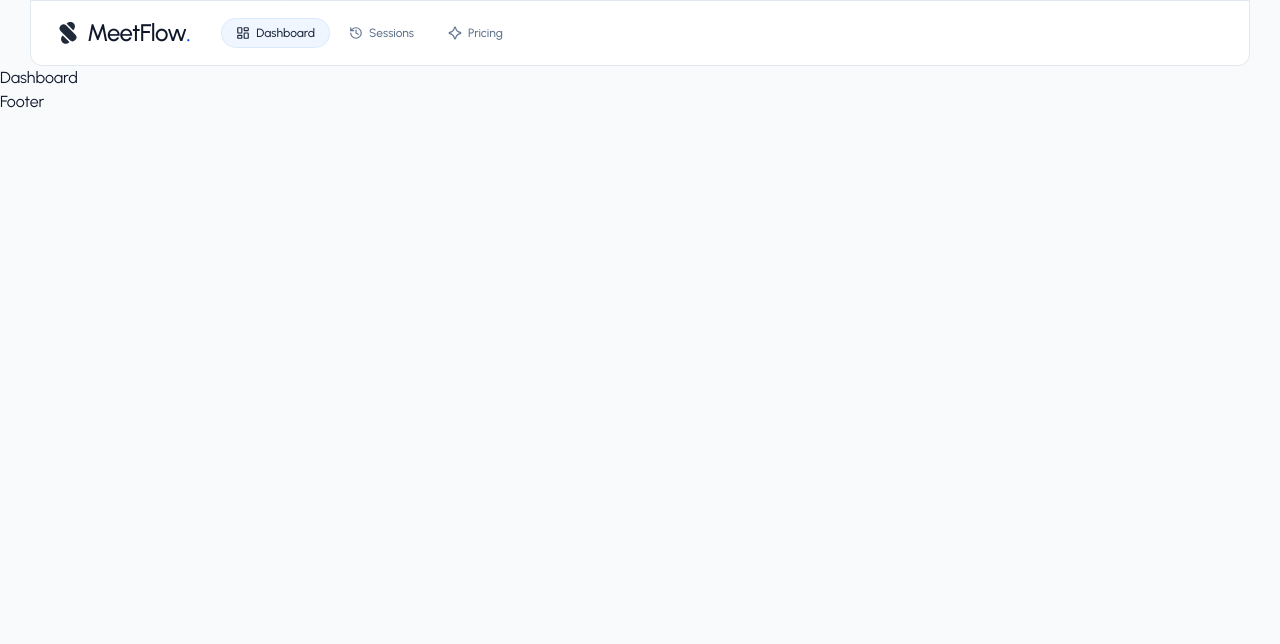
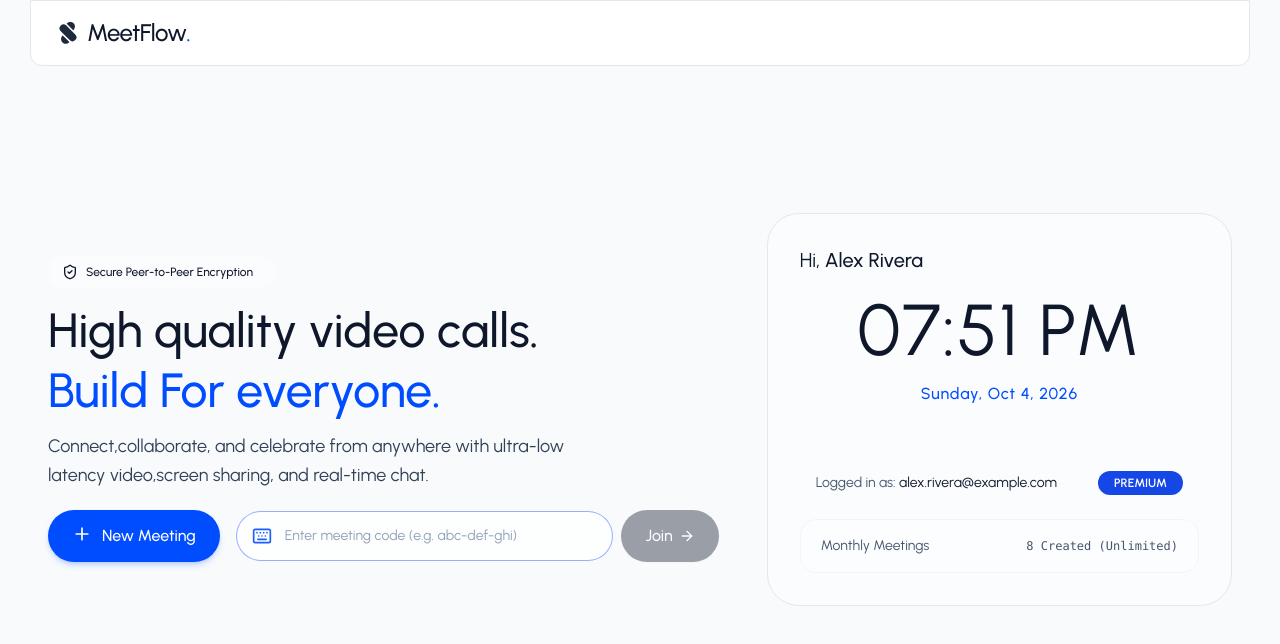
Before and after one commit to TusharChakravarti/MeetFlow, a React (Vite) app in the folder client/: page /dashboard in a window 1280 px wide. Shown: the top 644 px of the page. Built offline with nearby package versions, Linux system fonts and the light colour scheme; no server answers.

Commit message:
created dashboard Ui

```diff
--- a/client/package.json
+++ b/client/package.json
@@ -10,6 +10,7 @@
     "preview": "vite preview"
   },
   "dependencies": {
+    "@clerk/clerk-react": "^5.61.10",
     "@clerk/react": "^6.17.6",
     "@tailwindcss/vite": "^4.3.3",
     "lucide-react": "^1.51.0",
--- a/client/src/components/Footer.jsx
+++ b/client/src/components/Footer.jsx
@@ -1,8 +1,11 @@
+
 import React from 'react'
 
 const Footer = () => {
-  return (
-    <div>Footer</div>
+return (
+  <footer className='w-full max-w-305 mx-auto bg-white/10 backdrop-blur xl:rounded-t-xl px-6 py-4 text-center'>
+  <p className='text-xs font-medium text-white'>© 2026 Meetflow. All Rights Reserved.</p>
+  </footer>
   )
 }
 
--- a/client/src/components/Navbar.jsx
+++ b/client/src/components/Navbar.jsx
@@ -2,9 +2,11 @@
 import { dummyUser } from '../assets/asset'
 import { Link, useLocation } from 'react-router-dom'
 import {AstroidIcon, HistoryIcon, LayoutDashboardIcon} from 'lucide-react'
+import {UserButton, useUser} from '@clerk/react'
 
 const Navbar = () => {
-    const {isSignedIn,user} = {user:dummyUser,isSignedIn:true}
+     const {isSignedIn,user} = useUser()
+   // {user:dummyUser,isSignedIn:true}
     const location  = useLocation()
     const userName = user?.fullName||user?.firstName || user?.primaryEmailAddress?.emailAddress?.split("@")[0]||"U ser"
 
@@ -49,9 +51,13 @@
     {
         isSignedIn && (
             <div className='flex items-center gap-4 '>
-             <Link to= "/sessions" className='md:hidden ' >
+             <Link to= "/sessions" className='md:hidden text-xs font-medium text-slate-600 hover:text-primary flex items-center gap-1 ' >
+               <HistoryIcon className='w-4 h-4'/>
+               Sessions
+             </Link>
+             <span className='font-medium hidden sm:inline tracking-wide text-sm text-slate-700'>Welcome, {userName}</span>
+                 <UserButton />
 
-             </Link>
             </div>
         )
     }
--- a/client/src/pages/Dashboard.jsx
+++ b/client/src/pages/Dashboard.jsx
@@ -1,8 +1,153 @@
-import React from 'react'
+import { useAuth, useUser } from '@clerk/react';
+import { ArrowRight, ArrowRightIcon, Keyboard, KeyboardIcon, PlusIcon, ShieldCheckIcon } from 'lucide-react';
+import React, { useEffect, useState } from 'react'
+import { dummyStats, dummyUser } from '../assets/asset';
+import { useNavigate } from 'react-router-dom';
+import toast from "react-hot-toast"
+const Dashboard = () => {
+ const user = dummyUser;
+ const userName = user.fullName;
+ const userEmail = user.primaryEmailAddress.emailAddress
+ const navigate  = useNavigate()
+ const [isCreating,setIsCreating] = useState(false)
+ const [currentTime,setCurrentTime] = useState(new Date())
+ const stats = dummyStats;
+  const [joinId,setJoinId] = useState("")
 
-const Dashboard = () => {
+ useEffect(()=>{
+  const timer  = setInterval(()=>setCurrentTime(new Date()),1000);
+  return ()=>clearInterval(timer)
+ },[])
+
+ const handleCreateMeeting = ()=>{
+  setIsCreating(true)
+  const chars = "abcdefghijklmnopqrstuvwxyz"
+  const seg = ()=>Array.from({length:3},()=>chars[Math.floor(Math.random()*chars.length)]
+  ).join('');
+
+
+  const newMeetingId = `${seg()}-${seg()}-${seg()}`
+
+  setTimeout(()=>{
+    setIsCreating(false)
+   toast.success("Meeting Created!")
+   navigate(`/meeting/${newMeetingId}`)
+  },400)
+
+ }
+
+ const handleJoinMeeting = (e)=>{
+  e.preventDefault()
+  const cleanId = joinId.trim();
+  if(!cleanId){
+    toast.error("Please Enter a valid Meeting Id")
+    return;
+  }
+  navigate(`/meeting/${cleanId}`)
+ }
+
+
+
   return (
-    <div>Dashboard</div>
+    <div className='flex-1 max-w-7xl w-full mx-auto p-6 md:p-12 flex flex-col justify-center'>
+    <div className='grid grid-cols-1 lg:grid-cols-12 gap-12 items-center'>
+     {/* Left Column - Actions */}
+     <div className='lg:col-span-7 space-y-8'>
+      <div className='space-y-3'>
+        <div className='inline-flex items-center gap-2 px-3.5 pr-6 py-2 rounded-full bg-white/25 text-xs font-medium'>
+          <ShieldCheckIcon size={16}/>
+          Secure Peer-to-Peer Encryption
+        </div>
+        <h1 className='text-4xl sm:text-5xl tex-slate-800 leading-tight font-medium'>High quality video calls.<br/>
+          <span className='text-primary'>Build For everyone.</span>
+          </h1>
+          <p className='text-slate-700 text-base sm:text-lg max-w-xl leading-relaxed'>
+            Connect,collaborate, and celebrate from anywhere with ultra-low latency video,screen sharing, and real-time chat.
+          </p>
+
+          <div className='flex flex-col sm:flex-row items-stretch sm:items-center gap-4 pt-2 '>
+            <button
+            onClick={handleCreateMeeting }
+             disabled = {isCreating}
+            className='bg-primary hover:bg-primary-hover text-white font-medium px-6 py-3.5 rounded-full shadow-md shadow-primary/20 flex items-cneter justify-center gap-2.5 transition-all cursor-pointer disabled:opacity-50'>
+              <PlusIcon className='w-5 h-5'/>
+              <span>{isCreating?"Creating...":"New Meeting"}</span>
+            </button>
+            <form onSubmit={handleJoinMeeting} className='flex-1 flex items-center gap-2'>
+              <div className='relative flex-1'>
+                <KeyboardIcon className='w-5 h-5 text-primary/90 absolute left-4 top-1/2 -translate-y-1/2'/>
+                <input type="text" placeholder='Enter meeting code (e.g. abc-def-ghi)'
+                value={joinId}
+                onChange={(e)=>{
+                  setJoinId(e.target.value)
+                }}
+                className='w-full bg-white/75 border border-primary-border/80 focus:border-primary/60 focus:ring-1 focus:ring-primary/60 rounded-full pl-12 pr-4 py-3.5 text-sm text-slate-800 placeholder-slate-400 outline-none transition-all'
+                 />
+              </div>
+              <button type='submit'
+               disabled = {!joinId.trim()}
+              className='bg-slate-900 hover:bg-slate-800 disabled:opacity-40 disabled:hover:bg-slate-900 text-white font-medium px-6 py-3.5 rounded-full transition-all flex items-center justify-center cursor-pointer shadow-xs'
+              >
+               <span>Join</span>
+               <ArrowRightIcon className='w-4 h-4 ml-1.5'/>
+              </button>
+
+            </form>
+
+
+
+
+          </div>
+
+
+      </div>
+
+     </div>
+
+
+{/* Right Column - Hero Graphic & Clock Card */}
+<div className='lg:col-span-5 flex flex-col items-center justify-center space-y-4'>
+<div className='w-full bg-white/25 backdrop:blur rounded-4xl p-8 border border-slate-200 text-center space-y-6 relative overflow-hidden'>
+<div className="space-y-1">
+  <p className='mb-5 text-xl text-left'>Hi, <span className='font-medium'>{userName}</span></p>
+  <h2
+  className='text-4xl xl:text-7xl my-4 text-slate-900 tracking-wide'
+  >{currentTime.toLocaleTimeString([],{hour:'2-digit', minute:"2-digit"})}</h2>
+  <p className='font-medium tracking-wider text-primary'>
+    {currentTime.toLocaleDateString(undefined,{
+     weekday:"long",
+     month:"short",
+     day:"numeric",
+     year:"numeric"
+
+
+    })}
+  </p>
+</div>
+<div className='pt-4 border-t border-white/30 text-sm text-slate-600'>
+<div className='flex items-center justify-between py-6 px-4 '>
+ <p>Logged in as: <span className='text-slate-900'>{userEmail}</span></p>
+ <span className={`px-4 py-1 rounded-full font-semibold text-xs uppercase ${stats?.plan === "premium"?"bg-blue-700 text-white":"bg-white/70 text-slate-800"}`}>
+  {stats?.plan || "Free"}
+ </span>
+</div>
+ {stats && (
+  <div className='w-full bg-white/50 rounded-2xl px-5 py-4 border border-slate-100'>
+    <div className='flex items-center justify-between text-sm'>
+      <span>Monthly Meetings</span>
+      <span className='text-xs text-slate-600 font-mono'>
+      {stats?.monthlyLimit ? `${stats.monthlyCount}/${stats.monthlyLimit} Used`:`${stats.monthlyCount} Created (Unlimited)`}
+      </span>
+    </div>
+  </div>
+ )}
+</div>
+
+</div>
+</div>
+    </div>
+    </div>
+
   )
 }
 
--- a/client/src/pages/Login.jsx
+++ b/client/src/pages/Login.jsx
@@ -4,8 +4,15 @@
 
 const Login = ({mode = "login"}) => {
   const isRegister = mode==="register";
-  const {isLoaded,isSignedIn} = useUser()
+  const {isLoaded,isSignedIn,user} = useUser()
+
+
+
+
+
+
   if(isLoaded && isSignedIn){
+
     return <Navigate to="/dashboard" replace/>
   }
   return (
@@ -19,6 +26,7 @@
      </div>
     </div>
   )
+
 }
 
 export default Login
```
Also changed, not shown: 1 other file (tests, documents, lock files or other folders).
